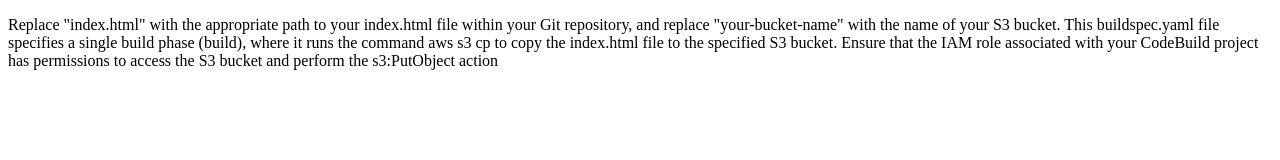
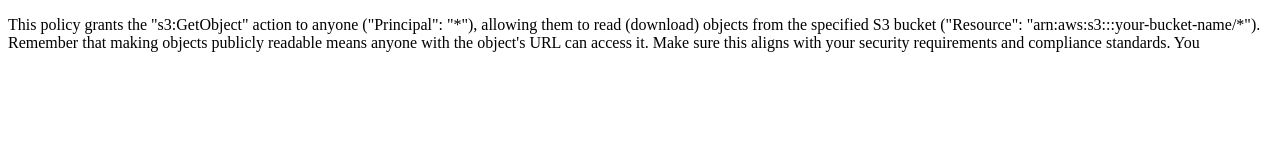
Before and after one commit to Abhishek-Panuganti/sample-project, a plain HTML site: page index.html in a window 1280 px wide. Drawn offline with Linux system fonts and the light colour scheme.

Commit message:
Update index.html

```diff
--- a/index.html
+++ b/index.html
@@ -5,7 +5,12 @@
     <title>This is the title of the webpage!</title>
   </head>
   <body>
-    <p>Replace "index.html" with the appropriate path to your index.html file within your Git repository, and replace "your-bucket-name" with the name of your S3 bucket.
-This buildspec.yaml file specifies a single build phase (build), where it runs the command aws s3 cp to copy the index.html file to the specified S3 bucket. Ensure that the IAM role associated with your CodeBuild project has permissions to access the S3 bucket and perform the s3:PutObject action</p>
+    <p>This policy grants the "s3:GetObject" action to anyone ("Principal": "*"), allowing them to read (download) objects from the specified S3 bucket ("Resource": "arn:aws:s3:::your-bucket-name/*").
+
+Remember that making objects publicly readable means anyone with the object's URL can access it. Make sure this aligns with your security requirements and compliance standards.
+
+
+You
+</p>
   </body>
 </html>
```
